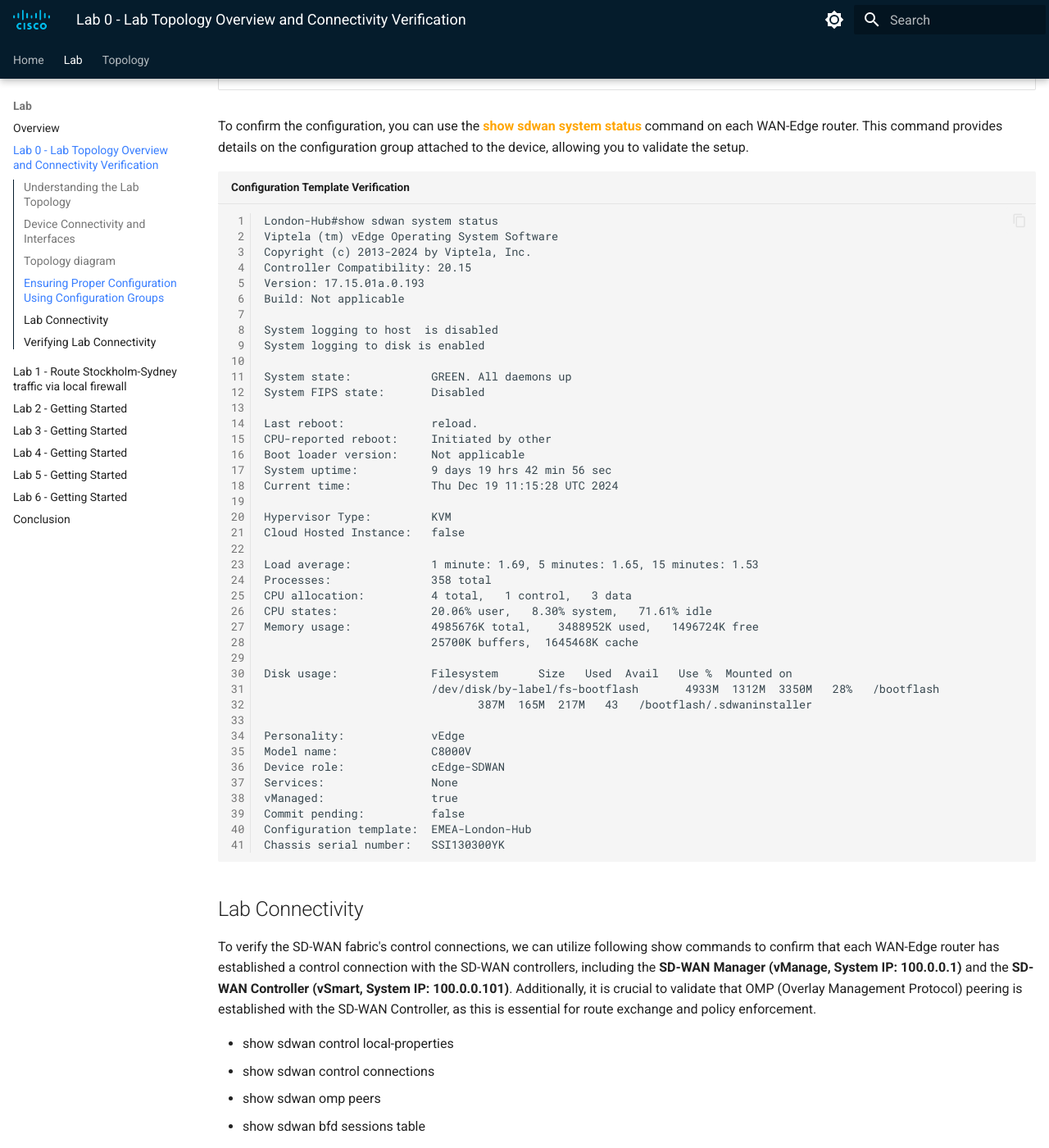
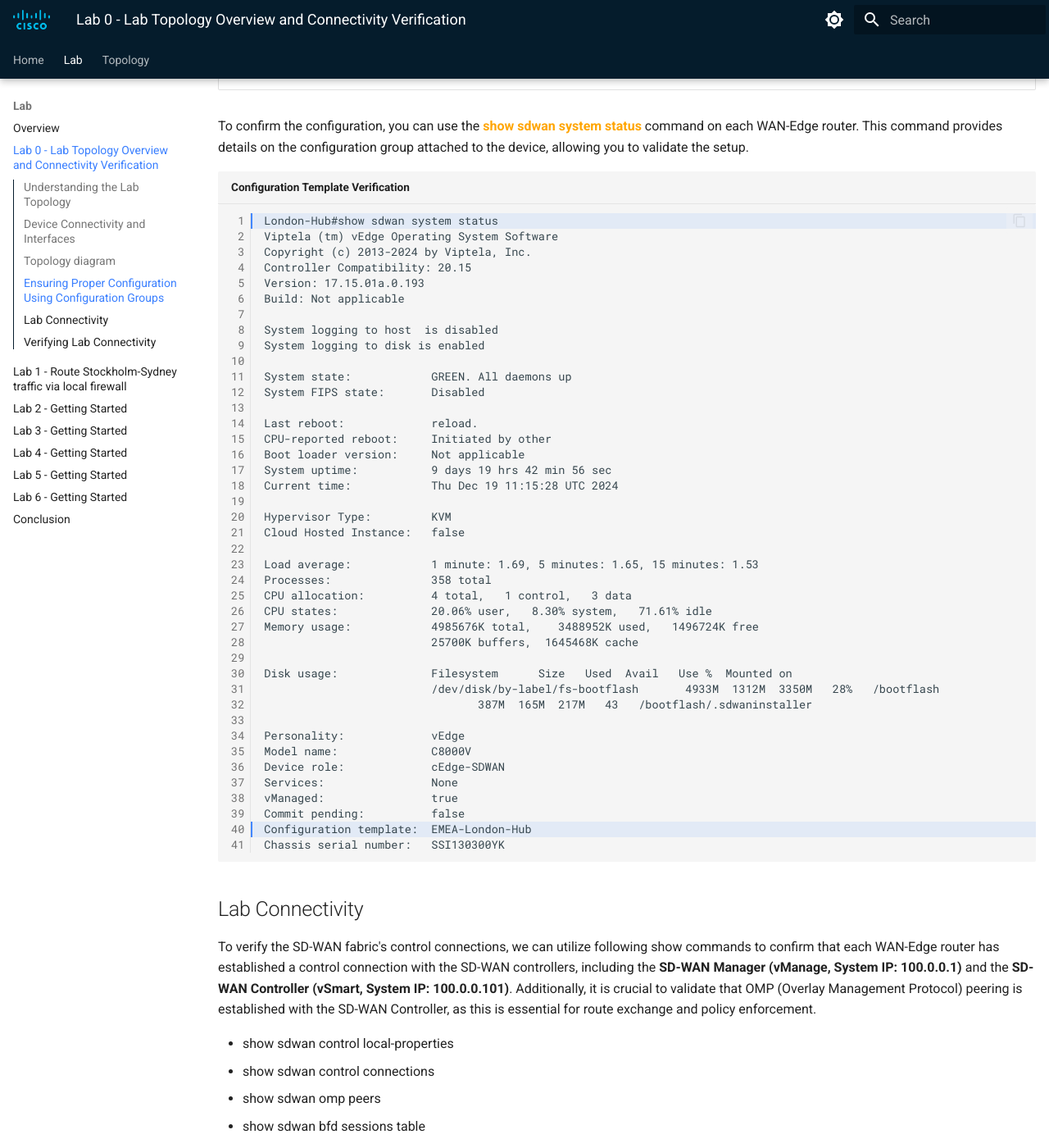
Before and after one commit to ciscodocs/ltrent-2008-clemea25, an MkDocs documentation site: the page built from docs/lab0_getting_started.md, in a window 1280 px wide and 1400 px high, scrolled down 2692 px. Shown: the whole window at 82% size. Built offline with MkDocs 1.6.1 and Material for MkDocs 9.7.7, drawn with Linux system fonts in a browser that asks for light colours.

Commit message:
Lab 0 Task finalized.

````diff
--- a/docs/lab0_getting_started.md
+++ b/docs/lab0_getting_started.md
@@ -47,7 +47,7 @@ The table below lists the configuration group names assigned to each WAN-Edge ro
 
 To confirm the configuration, you can use the <font color="orange">**show sdwan system status</font>** command on each WAN-Edge router. This command provides details on the configuration group attached to the device, allowing you to validate the setup.
 
-``` {.ios, .no-copy, title="Configuration Template Verification", linenums="1"}
+``` {.ios, .no-copy, title="Configuration Template Verification", linenums="1", hl_lines="1 40"}
 London-Hub#show sdwan system status
 Viptela (tm) vEdge Operating System Software
 Copyright (c) 2013-2024 by Viptela, Inc.
````
